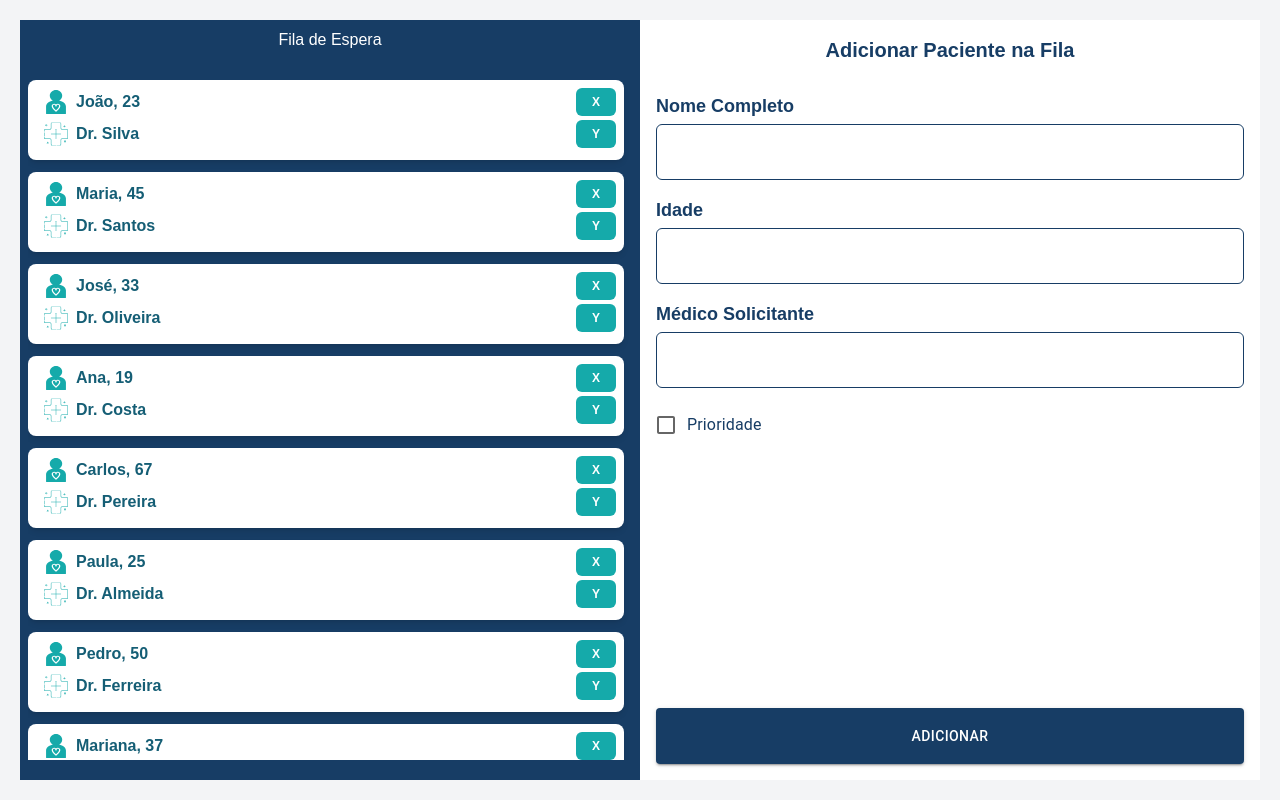
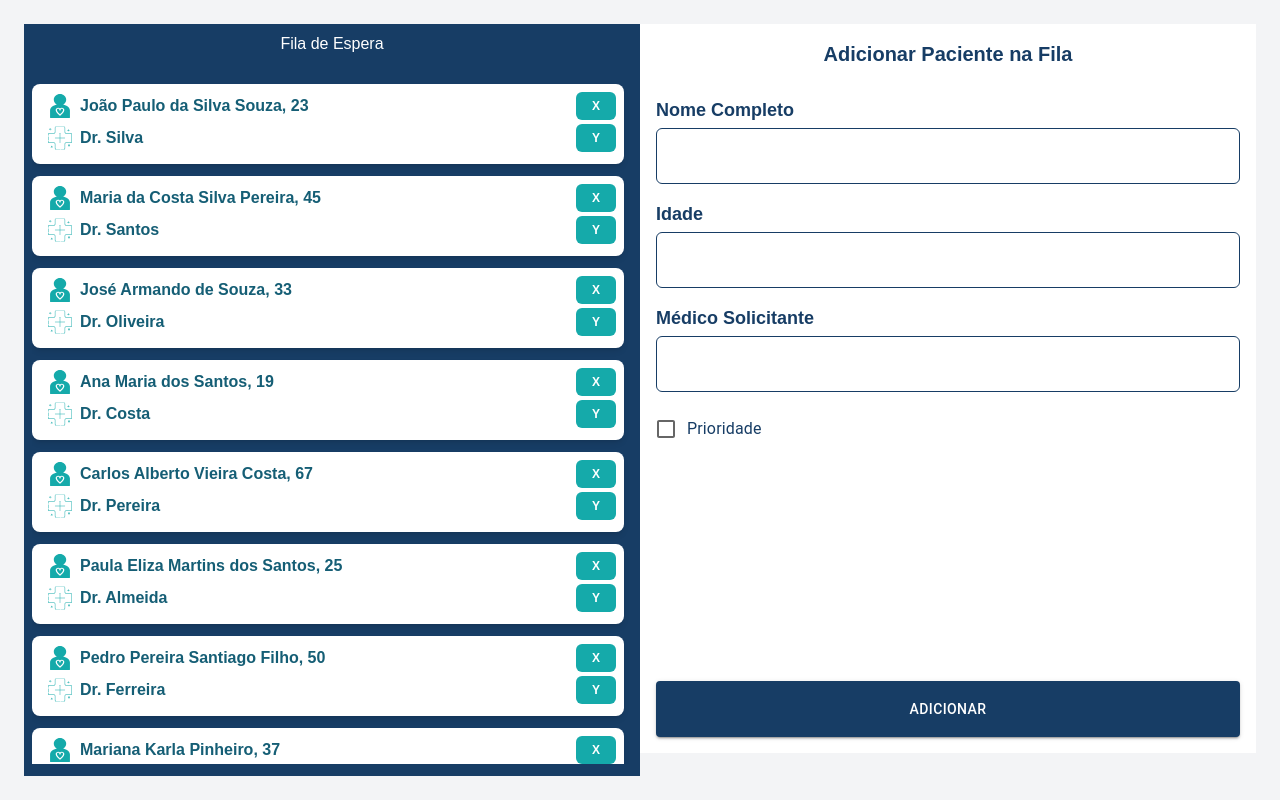
Before and after one commit to CaioAndersonMM/Laudocs, a Next.js app in the folder laudocs/: page / in a window 1280 px wide. Built offline with nearby package versions, Linux system fonts and the light colour scheme.

Commit message:
update: Correção das alturas dos containers

```diff
--- a/laudocs/src/app/page.tsx
+++ b/laudocs/src/app/page.tsx
@@ -1,31 +1,29 @@
-// app/page.tsx
-import CardPatient from '../components/CardPatient';
 import SignUp from '@/components/SigUp';
 import React from 'react';
 import ListPatients from '@/components/ListPatients';
 import { CardPatientInterface } from '@/interfaces/CardPatientInterface';
 
 const patients: CardPatientInterface[] = [
-  { id: 1, name: 'João', age: 23, solicitingDoctor: 'Dr. Silva' },
-  { id: 2, name: 'Maria', age: 45, solicitingDoctor: 'Dr. Santos' },
-  { id: 3, name: 'José', age: 33, solicitingDoctor: 'Dr. Oliveira' },
-  { id: 4, name: 'Ana', age: 19, solicitingDoctor: 'Dr. Costa' },
-  { id: 5, name: 'Carlos', age: 67, solicitingDoctor: 'Dr. Pereira' },
-  { id: 6, name: 'Paula', age: 25, solicitingDoctor: 'Dr. Almeida' },
-  { id: 7, name: 'Pedro', age: 50, solicitingDoctor: 'Dr. Ferreira' },
-  { id: 8, name: 'Mariana', age: 37, solicitingDoctor: 'Dr. Lima' },
+  { id: 1, name: 'João Paulo da Silva Souza', age: 23, solicitingDoctor: 'Dr. Silva' },
+  { id: 2, name: 'Maria da Costa Silva Pereira', age: 45, solicitingDoctor: 'Dr. Santos' },
+  { id: 3, name: 'José Armando de Souza', age: 33, solicitingDoctor: 'Dr. Oliveira' },
+  { id: 4, name: 'Ana Maria dos Santos', age: 19, solicitingDoctor: 'Dr. Costa' },
+  { id: 5, name: 'Carlos Alberto Vieira Costa', age: 67, solicitingDoctor: 'Dr. Pereira' },
+  { id: 6, name: 'Paula Eliza Martins dos Santos', age: 25, solicitingDoctor: 'Dr. Almeida' },
+  { id: 7, name: 'Pedro Pereira Santiago Filho', age: 50, solicitingDoctor: 'Dr. Ferreira' },
+  { id: 8, name: 'Mariana Karla Pinheiro', age: 37, solicitingDoctor: 'Dr. Lima' },
 ];
 
 export default function Home() {
   return (
-    <div className="bg-gray-100 h-screen">
+    <div className="bg-gray-100 h-screen p-1">
       <div className="grid grid-cols-1 md:grid-cols-2 p-5 items-stretch h-full md:gap-0 gap-x-4">
 
-        <div>
-          <ListPatients arrayOfPatients = {patients} />
+        <div className="flex-1">
+          <ListPatients arrayOfPatients={patients} />
         </div>
 
-        <div className="flex h-full">
+        <div className="flex h-[97%]">
           <SignUp />
         </div>
 
```
